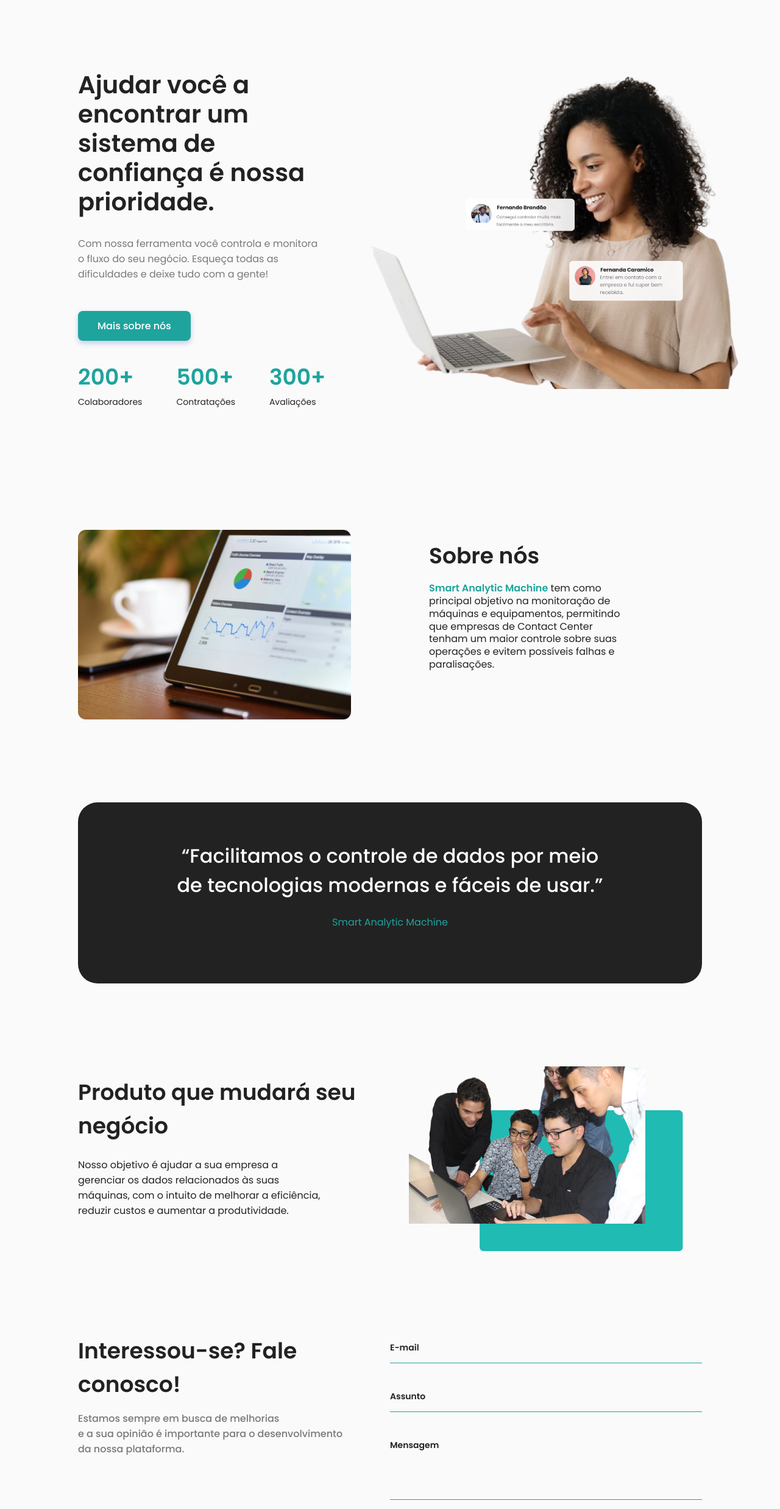
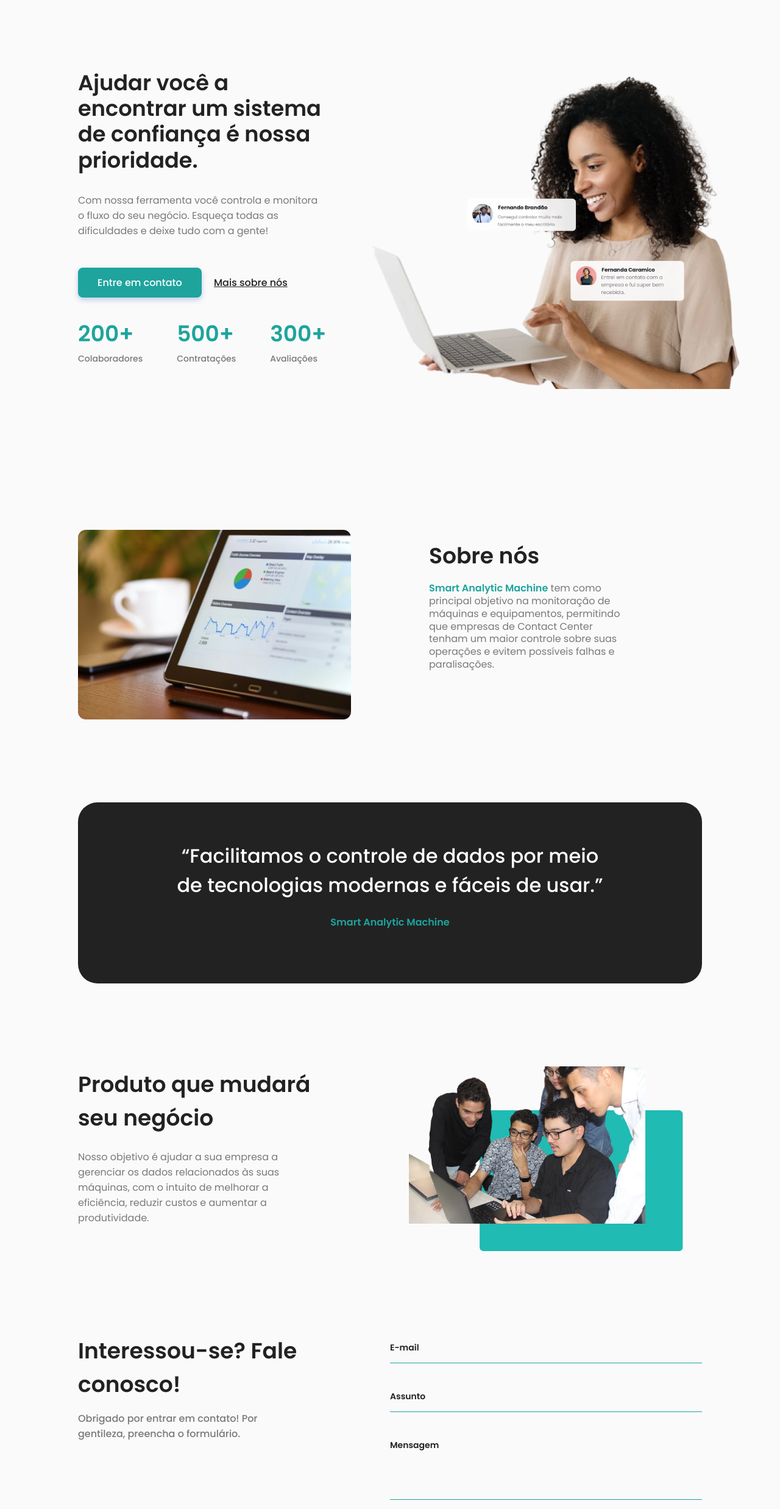
Before and after one commit to Grupo1-2ADSB/Site, a website: page site/public/index.html in a window 1280 px wide. Shown: the part 85-2560 px from the top of the page at 61% size. Drawn offline with nearby package versions, Linux system fonts and the light colour scheme.

Commit message:
pequenas alterações na landing page

```diff
--- a/site/public/css/main.css
+++ b/site/public/css/main.css
@@ -29,7 +29,7 @@
 
 @media screen and (min-width: 1024px) {
   :root {
-    --biggest-font-size: 2.5rem;
+    --biggest-font-size: 2.2rem;
     --h1-font-size: 2.25rem;
     --h2-font-size: 1.5rem;
     --h3-font-size: 1.25rem;
@@ -154,7 +154,8 @@ button {
 }
 
 .nav-button,
-.nav-link, .nav-login {
+.nav-link,
+.nav-login {
   font-weight: var(--font-medium);
   transition: 0.4s;
 }
@@ -211,6 +212,8 @@ button {
 
 .home-value-description {
   font-size: var(--small-font-size);
+  font-weight: var(--font-medium);
+  color: var(--cinza);
 }
 
 .home-image {
@@ -277,6 +280,7 @@ button {
 
 .group-description,
 .about-description {
+  color: var(--cinza);
   margin-bottom: 2.5rem;
 }
 
@@ -306,6 +310,7 @@ button {
 
 .call-company {
   font-size: var(--small-font-size);
+  font-weight: var(--font-semi-bold);
   color: var(--azulPrincipal);
   margin-bottom: 1rem;
 }
@@ -471,6 +476,7 @@ button {
 
 .footer-copy {
   text-align: center;
+  font-weight: var(--font-medium);
   color: var(--azulPrincipal);
   margin: 5rem 0 1rem;
 }
--- a/site/public/index.html
+++ b/site/public/index.html
@@ -1,25 +1,19 @@
 <!DOCTYPE html>
 <html lang="en">
+
 <head>
   <meta charset="UTF-8" />
   <meta name="viewport" content="width=device-width, initial-scale=1.0" />
-    <link
-      href="https://unpkg.com/boxicons@2.1.4/css/boxicons.min.css"
-      rel="stylesheet"
-    />
-
+  <link href="https://unpkg.com/boxicons@2.1.4/css/boxicons.min.css" rel="stylesheet" />
   <link rel="stylesheet" href="css/main.css" />
-
   <title>Página Inicial | Smart Analytic Machine</title>
 </head>
+
 <body>
   <header class="header" id="header">
     <nav class="nav container">
       <div class="nav-logo">
-          <img
-          src="imgs/logo.png"
-          alt="logotipo Smart Analytic Machine"
-        />
+        <img src="imgs/logo.png" alt="logotipo Smart Analytic Machine" />
         <a href="#" class="nav-text">
           Smart Analytic Machine</a>
       </div>
@@ -54,9 +48,7 @@
       <div class="home-container container grid">
         <div class="home-data">
           <h1 class="home-title">
-              Ajudar você a encontrar
-              um sistema de confiança
-              é nossa prioridade.
+            Ajudar você a encontrar um sistema de confiança é nossa prioridade.
           </h1>
           <p class="home-description">
             Com nossa ferramenta você controla e monitora o
@@ -64,7 +56,8 @@
             deixe tudo com a gente!
           </p>
           <div class="home-button">
-              <button class="button">Mais sobre nós</button>
+            <button class="button">Entre em contato</button>
+            <a href="#" class="nav-login">Mais sobre nós</a>
           </div>
           <div class="home-value">
             <div>
@@ -95,7 +88,9 @@
             Sobre nós
           </h2>
           <p class="about-description">
-                 <span>Smart Analytic Machine</span> tem como principal objetivo na monitoração de máquinas e equipamentos, permitindo que empresas de Contact Center tenham um maior controle sobre suas operações e evitem possíveis falhas e paralisações.
+            <span>Smart Analytic Machine</span> tem como principal objetivo na monitoração de máquinas e equipamentos,
+            permitindo que empresas de Contact Center tenham um maior controle sobre suas operações e evitem possíveis
+            falhas e paralisações.
           </p>
         </div>
         <img src="imgs/image.png" alt="" class="about-img">
@@ -114,11 +109,12 @@
       <div class="group-container grid">
         <div class="group-data">
           <h2 class="section-title group-title">
-                  Produto que mudará
+            Produto que mudará <br>
             seu negócio
           </h2>
           <p class="group-description">
-                  Nosso objetivo é ajudar a sua empresa a gerenciar os dados relacionados às suas máquinas, com o intuito de melhorar a eficiência, reduzir custos e aumentar a produtividade.
+            Nosso objetivo é ajudar a sua empresa a gerenciar os dados relacionados às suas máquinas, com o intuito de
+            melhorar a <br> eficiência, reduzir custos e aumentar a produtividade.
           </p>
         </div>
         <img src="imgs/fotinha do grupor.png" alt="" class="group-img">
@@ -133,9 +129,7 @@
           <div class="contact-data">
             <div class="contact-information">
               <h3 class="contact-subtitle">
-                  Estamos sempre em busca de melhorias <br> e a sua opinião
-                  é importante para o desenvolvimento <br>
-                  da nossa plataforma.
+               Obrigado por entrar em contato! Por <br> gentileza, preencha o formulário.
               </h3>
             </div>
           </div>
@@ -151,11 +145,7 @@
               <label for="" class="contact-label">Assunto</label>
             </div>
             <div class="contact-content contact-area">
-                <textarea
-                  name="message"
-                  placeholder=" "
-                  class="contact-input"
-                ></textarea>
+              <textarea name="message" placeholder=" " class="contact-input"></textarea>
               <label for="" class="contact-label">Mensagem</label>
             </div>
           </div>
@@ -209,7 +199,7 @@
             </a>
             </a>
             <a href="#" class="footer-social-link">
-                <i class='bx bxl-twitter' ></i>
+              <i class='bx bxl-twitter'></i>
             </a>
             <a href="#" class="footer-social-link">
               <i class='bx bxl-instagram'></i>
@@ -227,4 +217,5 @@
   <script src="https://unpkg.com/scrollreveal@4.0.0/dist/scrollreveal.min.js"></script>
   <script src="js/main.js"></script>
 </body>
+
 </html>
```
Lines whose indentation alone changed are shown as unchanged.
